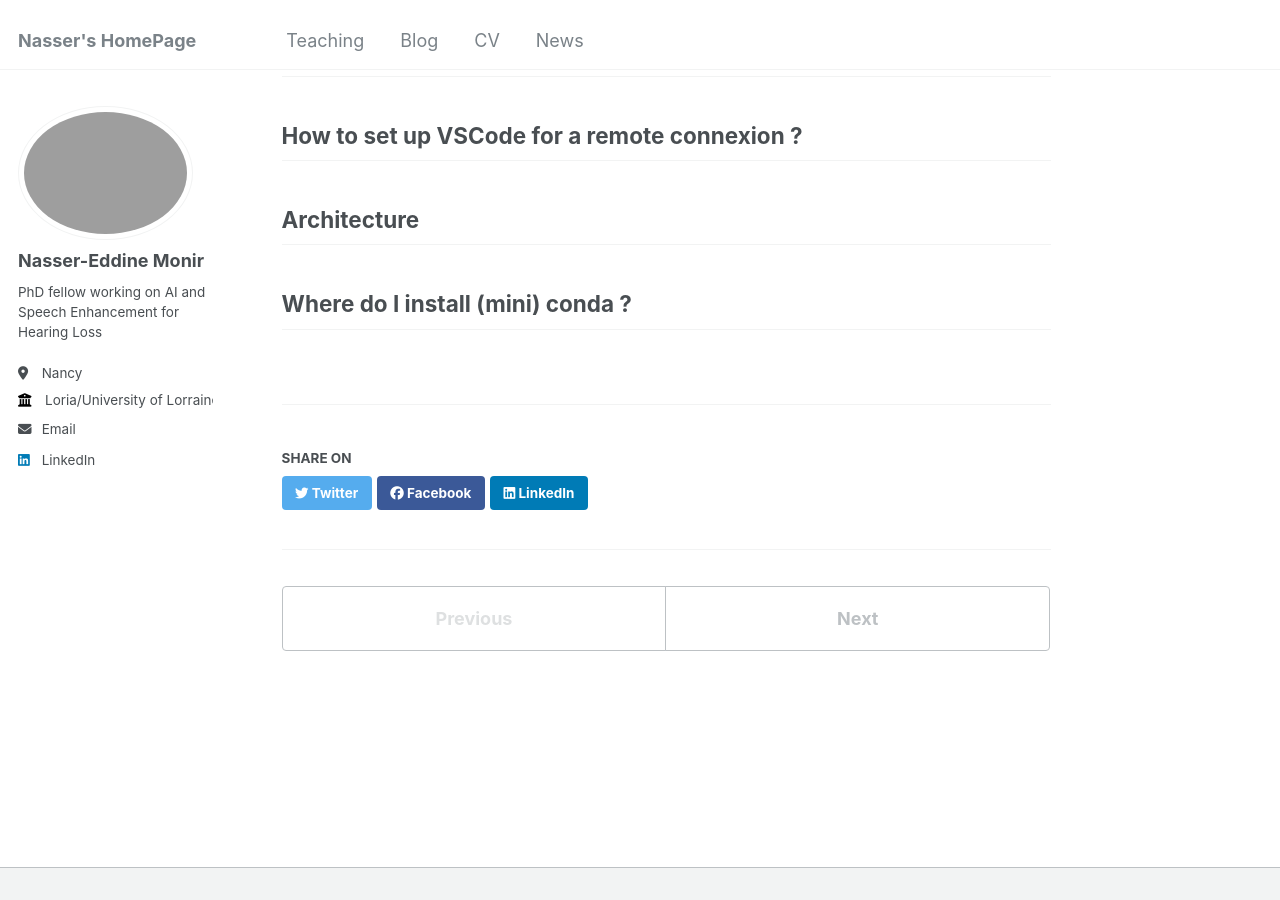
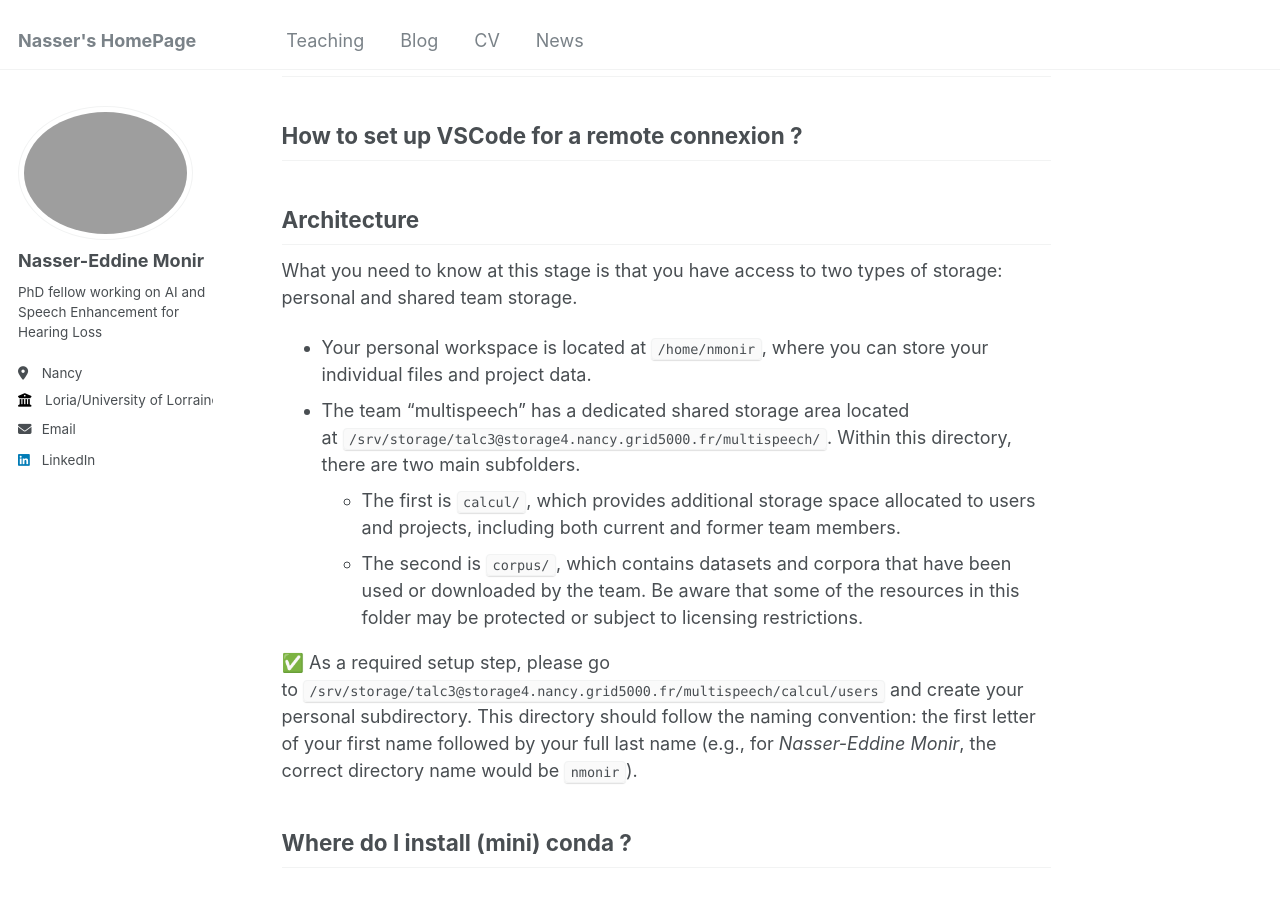
Before and after one commit to Nasseredd/nasseredd.github.io, a Jekyll site: the page built from _blog/hpc-and-cloud/a-practical-guide-to-hpc-on-grid5000/a-practical-guide-to-hpc-on-grid5000.md, in a window 1280 px wide and 900 px high, scrolled down 210 px. Built offline with Jekyll 4.4.1, drawn with Linux system fonts in a browser that asks for light colours.

Commit message:
added (again) text about the architecture

```diff
--- a/_blog/hpc-and-cloud/a-practical-guide-to-hpc-on-grid5000/a-practical-guide-to-hpc-on-grid5000.md
+++ b/_blog/hpc-and-cloud/a-practical-guide-to-hpc-on-grid5000/a-practical-guide-to-hpc-on-grid5000.md
@@ -10,13 +10,13 @@
 
 ## Architecture
 
-<!-- What you need to know at this stage is that you have access to two types of storage: personal and shared team storage.
+What you need to know at this stage is that you have access to two types of storage: personal and shared team storage.
 
 - Your personal workspace is located at `/home/nmonir`, where you can store your individual files and project data.
 - The team "multispeech" has a dedicated shared storage area located at `/srv/storage/talc3@storage4.nancy.grid5000.fr/multispeech/`. Within this directory, there are two main subfolders.
     - The first is `calcul/`, which provides additional storage space allocated to users and projects, including both current and former team members.
     - The second is `corpus/`, which contains datasets and corpora that have been used or downloaded by the team. Be aware that some of the resources in this folder may be protected or subject to licensing restrictions.
 
-✅ As a required setup step, please go to `/srv/storage/talc3@storage4.nancy.grid5000.fr/multispeech/calcul/users` and create your personal subdirectory. This directory should follow the naming convention: the first letter of your first name followed by your full last name (e.g., for *Nasser-Eddine Monir*, the correct directory name would be `nmonir`). -->
+✅ As a required setup step, please go to `/srv/storage/talc3@storage4.nancy.grid5000.fr/multispeech/calcul/users` and create your personal subdirectory. This directory should follow the naming convention: the first letter of your first name followed by your full last name (e.g., for *Nasser-Eddine Monir*, the correct directory name would be `nmonir`).
 
 ## Where do I install (mini) conda ?
```
